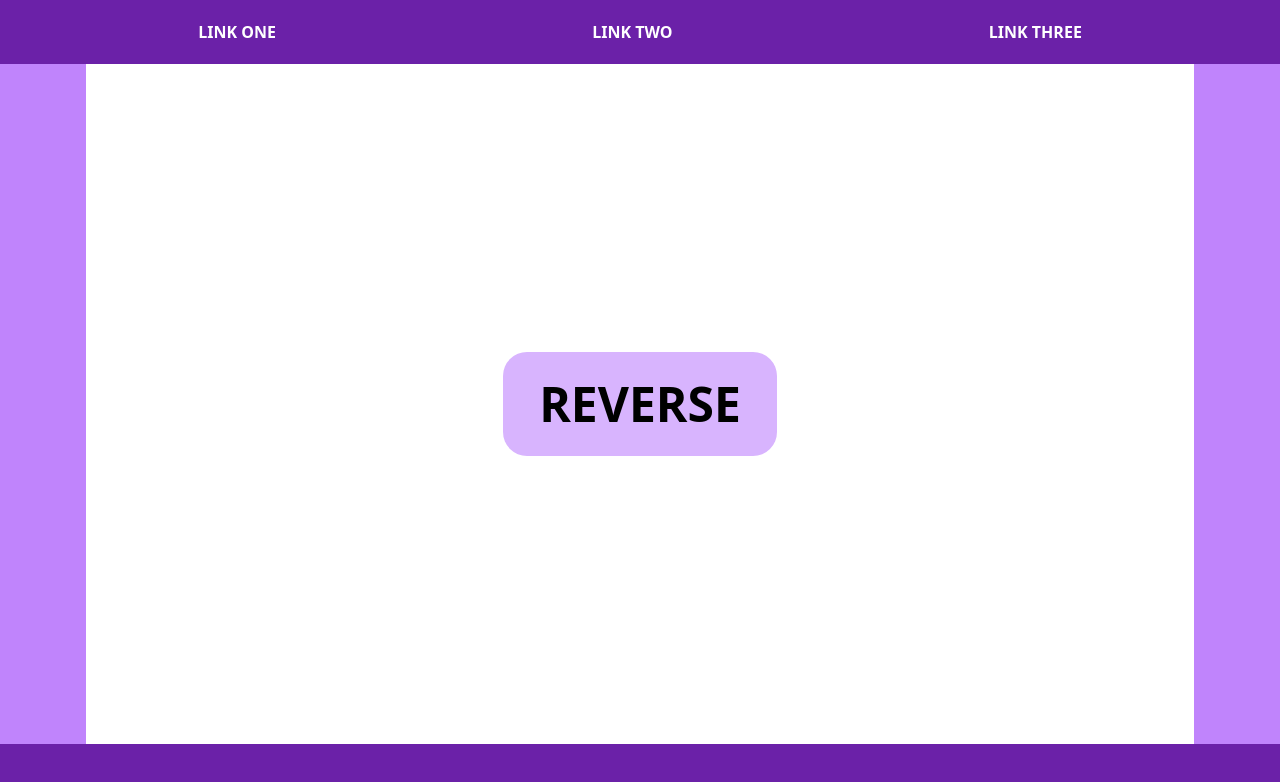
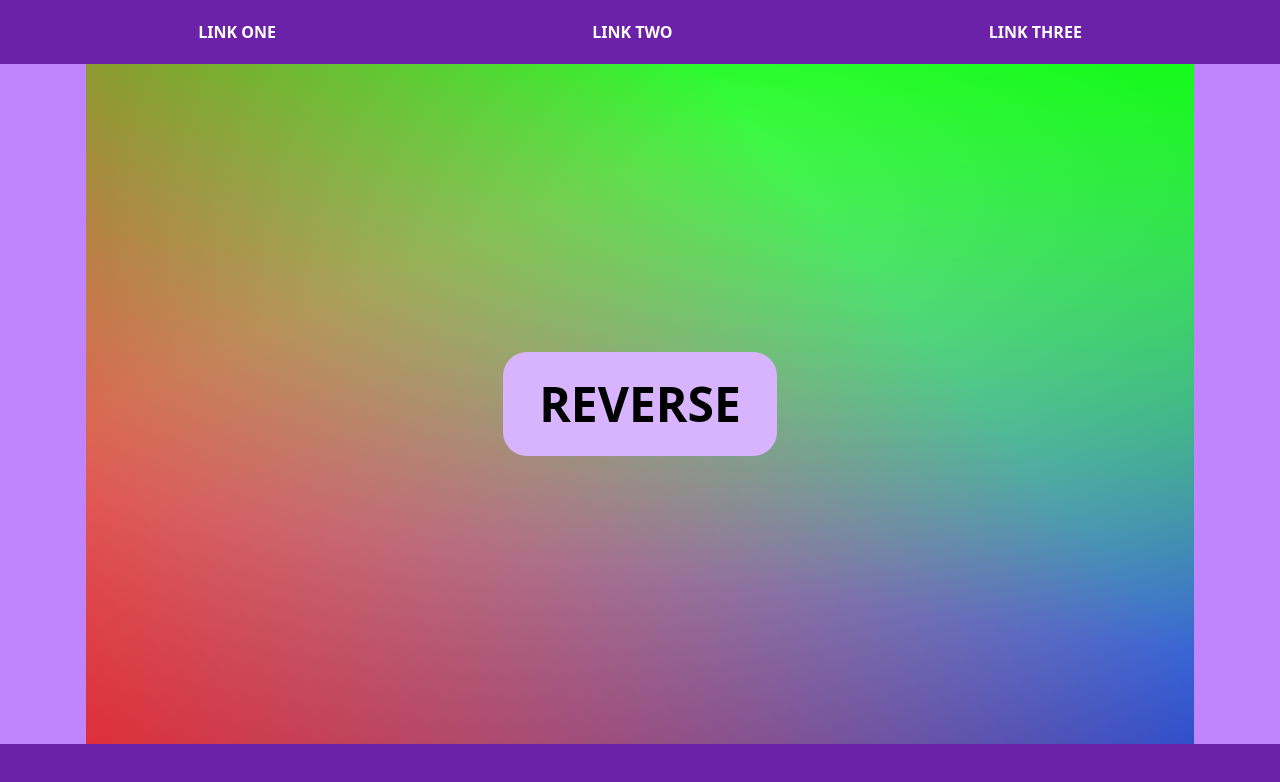
Before and after one commit to supermacchan/gsap-git-testing, a plain HTML site: page index.html in a window 1280 px wide. Drawn offline with nearby package versions, Linux system fonts and the light colour scheme; the site is published under a folder, as on GitHub Pages, so addresses that start at the root find nothing.

Commit message:
move js to a separate folder

```diff
--- a/index.html
+++ b/index.html
@@ -6,7 +6,7 @@
     <title>GSAP Testing</title>
     <script src="https://cdn.tailwindcss.com"></script>
     <script src="https://cdnjs.cloudflare.com/ajax/libs/gsap/3.12.5/gsap.min.js"></script>
-    <script src="/script.js" defer></script>
+    <script src="js/script.js" type="text/javascript" defer></script>
 </head>
 <body>
     <section>
```
Also changed, not shown: js/script.js (renamed from script.js).
